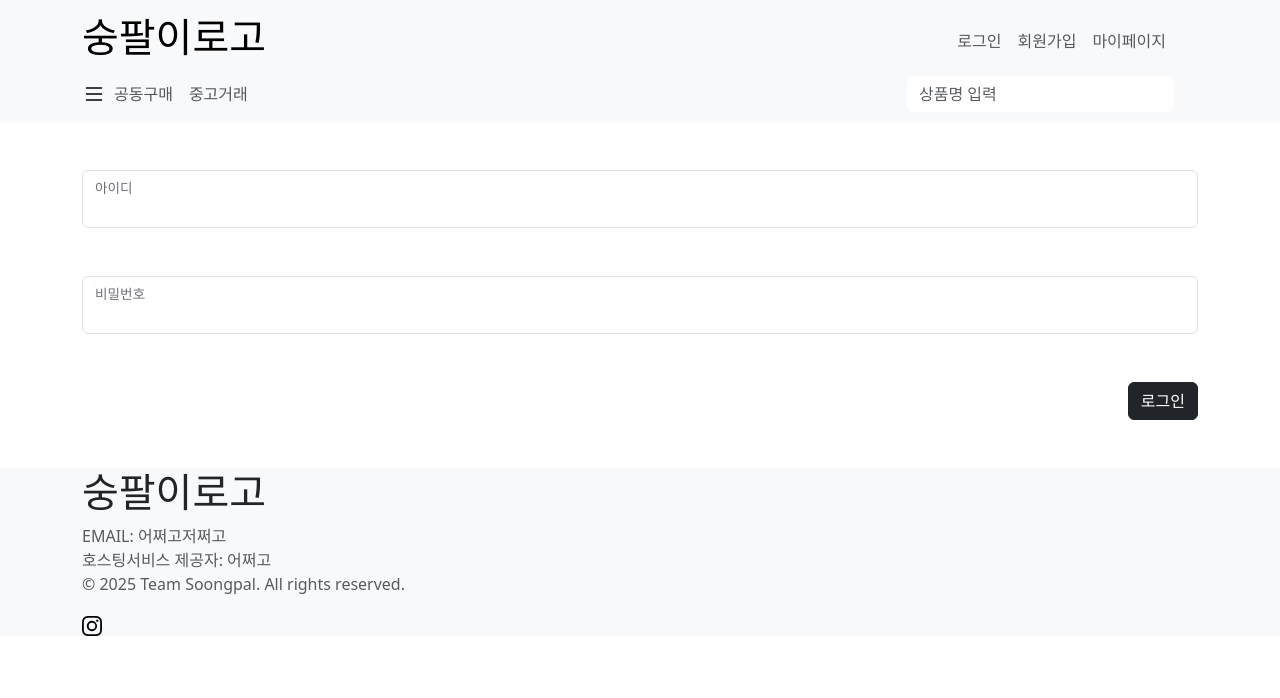
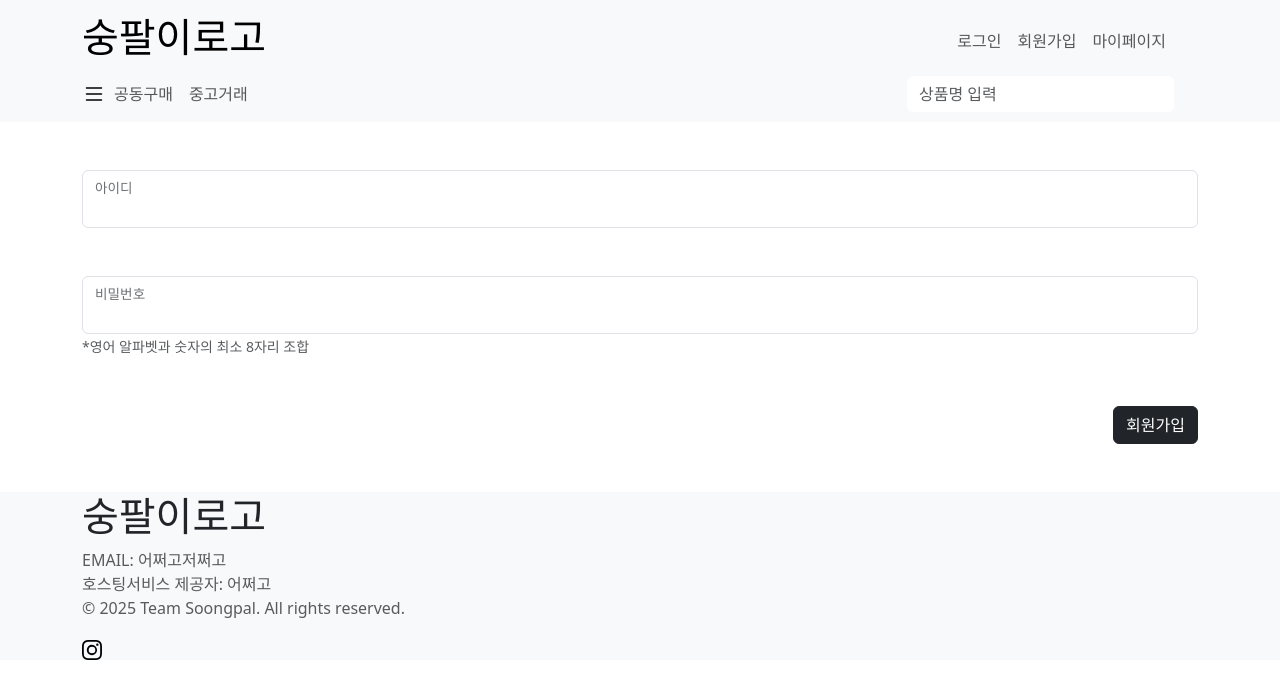
Before and after one commit to soongpal/frontend, a React (Vite) app: page /auth/signup in a window 1280 px wide. Shown: the top 698 px of the page. Built offline with nearby package versions, Linux system fonts and the light colour scheme.

Commit message:
feat: 회원가입 페이지 제작, input컴포넌트 text추가, fix: 로그인 페이지 비밀번호 input type변경

```diff
--- a/src/components/common/Input.tsx
+++ b/src/components/common/Input.tsx
@@ -13,10 +13,10 @@ interface InputFieldProps {
     //   onChange: (e: React.ChangeEvent<HTMLInputElement>) => void;
     placeholder?: string;
     error?: string;
-
+    help?: string;
 }
 
-const Input: React.FC<InputFieldProps> = ({ label, type, name, error, placeholder }) => {
+const Input: React.FC<InputFieldProps> = ({ label, type, name, error, placeholder, help }) => {
 
     return(
         <Form.Group className="mb-5">
@@ -34,6 +34,11 @@ const Input: React.FC<InputFieldProps> = ({ label, type, name, error, placeholde
                 />
                 <Form.Control.Feedback type="invalid">{error}</Form.Control.Feedback>
             </FloatingLabel>
+
+            <Form.Text muted>
+               {help}
+            </Form.Text>
+
         </Form.Group>
     );
 }
--- a/src/pages/auth/LoginPage.tsx
+++ b/src/pages/auth/LoginPage.tsx
@@ -19,6 +19,7 @@ const LoginPage: React.FC = () =>{
                 <Input
                     label="비밀번호"
                     name="password"
+                    type="password"
                     // value={form.password}
                     // onChange={handleChange}
                     error="비밀번호 입력 오류"
--- a/src/pages/auth/SignupPage.tsx
+++ b/src/pages/auth/SignupPage.tsx
@@ -14,18 +14,22 @@ const SignupPage: React.FC = () =>{
                     // onChange={handleChange}
                     error="아이디 입력 오류"
                     >
+
                 </Input>
 
                 <Input
                     label="비밀번호"
                     name="password"
+                    type="password"
                     // value={form.password}
                     // onChange={handleChange}
                     error="비밀번호 입력 오류"
+                    help="*영어 알파벳과 숫자의 최소 8자리 조합"
                     >
                 </Input>
+
                 <div className="d-flex justify-content-end">
-                    <Button type="submit"  variant="dark" className="mb-5">로그인</Button>
+                    <Button type="submit"  variant="dark" className="mb-5">회원가입</Button>
                 </div>
             </Form>
         </Container>
```
Lines whose indentation alone changed are shown as unchanged.
